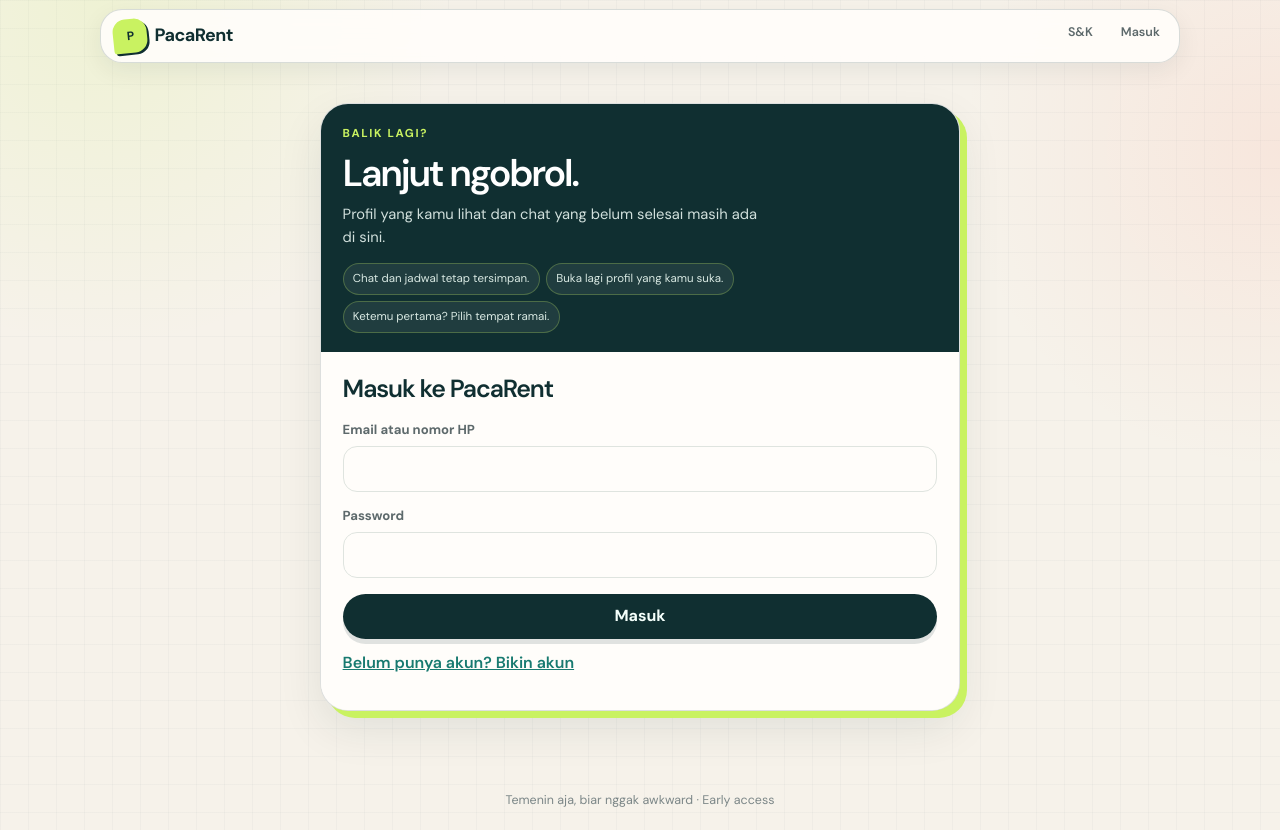
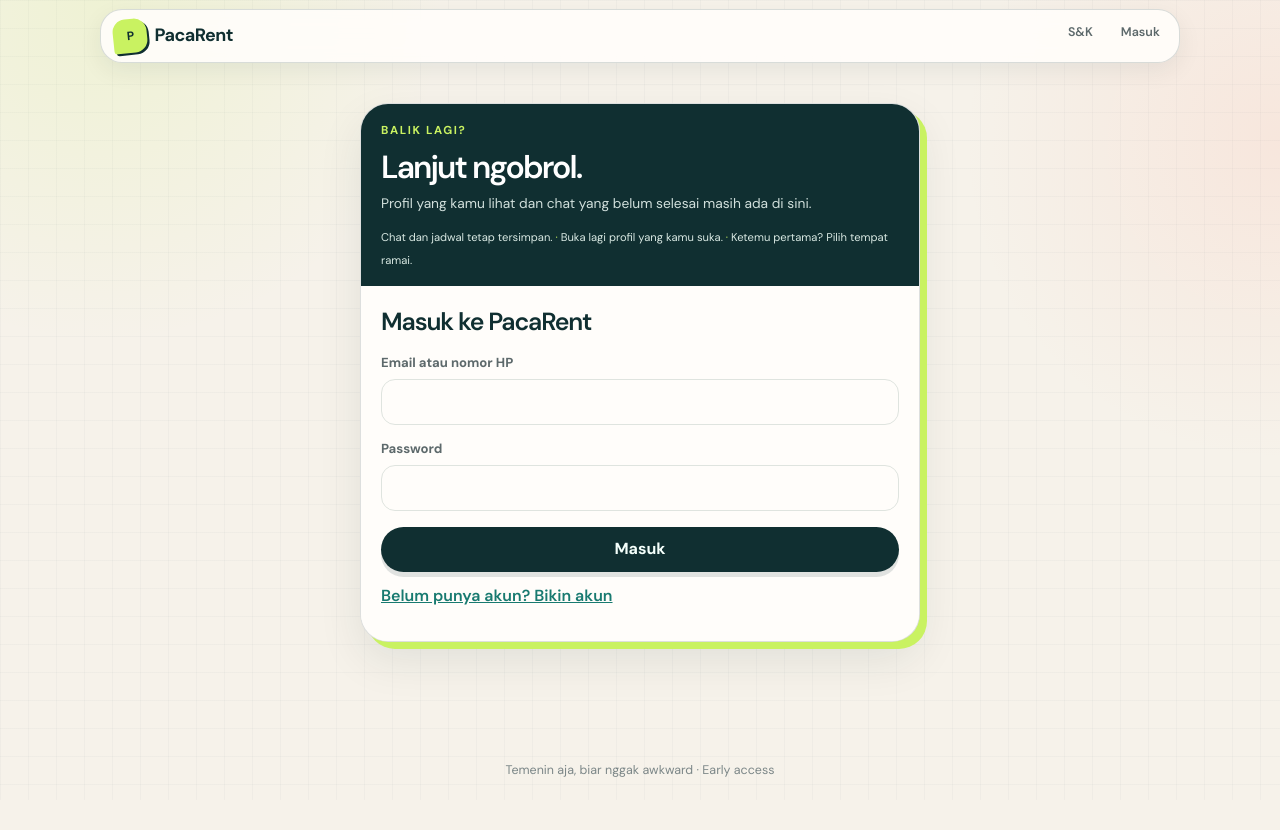
Before and after one commit to dreamcraft17/pacarent, a React (Vite) app in the folder web/: page /login in a window 1280 px wide. After the commit the page ends 800 px from the top, so only its background shows below. Built offline with nearby package versions, Linux system fonts and the light colour scheme; no server answers.

Commit message:
compact pacarent social auth layout

```diff
--- a/web/src/styles/v3/05-redesign.css
+++ b/web/src/styles/v3/05-redesign.css
@@ -261,7 +261,7 @@ textarea:focus,
    a short context header, then the form. */
 .v3-auth {
   display: block;
-  max-width: 640px;
+  max-width: 560px;
   margin: 1.5rem auto 2rem;
   border: 1px solid rgb(16 47 49 / 14%);
   border-radius: 28px;
@@ -270,7 +270,7 @@ textarea:focus,
 
 .v3-auth-aside {
   display: block;
-  padding: 1.35rem 1.35rem 1.15rem;
+  padding: 1.15rem 1.25rem 0.95rem;
   background: var(--pr-ink);
 }
 
@@ -281,30 +281,33 @@ textarea:focus,
 
 .v3-auth-aside h2 {
   margin-bottom: 0.35rem;
-  font-size: clamp(1.7rem, 6vw, 2.35rem);
+  font-size: clamp(1.55rem, 5vw, 2rem);
   letter-spacing: -0.06em;
 }
 
 .v3-auth-lead {
-  max-width: 42ch;
-  margin-bottom: 0.9rem;
-  font-size: 0.92rem;
+  max-width: 48ch;
+  margin-bottom: 0.7rem;
+  font-size: 0.86rem;
 }
 
 .v3-auth-aside ul {
-  display: flex;
-  flex-wrap: wrap;
-  gap: 0.4rem;
+  display: block;
   margin: 0;
 }
 
 .v3-auth-aside li {
-  padding: 0.38rem 0.58rem;
-  border: 1px solid rgb(201 242 97 / 26%);
-  border-radius: 999px;
-  background: rgb(255 253 250 / 7%);
+  display: inline;
+  padding: 0;
+  border: 0;
+  background: transparent;
   color: #d9e9e3;
-  font-size: 0.72rem;
+  font-size: 0.7rem;
+}
+
+.v3-auth-aside li:not(:last-child)::after {
+  content: '  ·  ';
+  color: var(--pr-accent);
 }
 
 .v3-auth-aside li::before {
@@ -313,7 +316,7 @@ textarea:focus,
 
 .v3-auth-main {
   display: block;
-  padding: 1.35rem;
+  padding: 1.25rem;
 }
 
 .v3-auth-main h2 {
@@ -331,7 +334,7 @@ textarea:focus,
 
   .v3-auth-aside,
   .v3-auth-main {
-    padding: 1.05rem;
+    padding: 1rem;
   }
 
   .v3-auth-main h2 {
```
